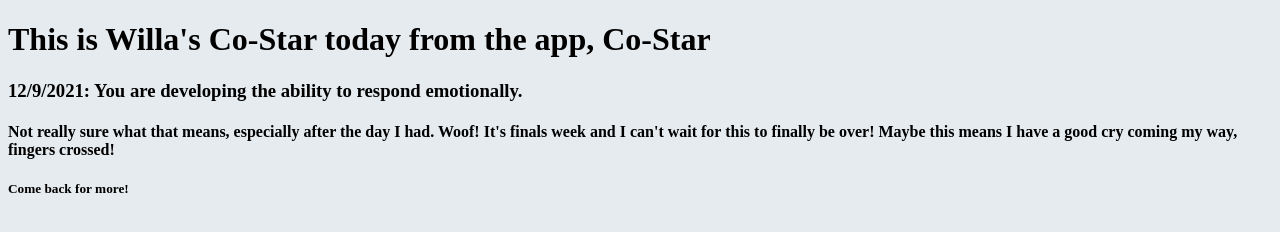
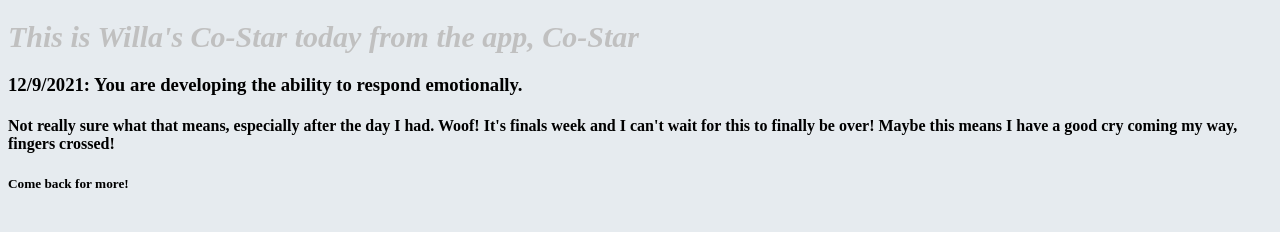
Before and after one commit to willadenton/co-star, a plain HTML site: page index.html in a window 1280 px wide. Drawn offline with Linux system fonts and the light colour scheme.

Commit message:
Add files via upload

```diff
--- a/index.html
+++ b/index.html
@@ -4,6 +4,12 @@
     <head>
         <title>Willa's Costar</title>
         <style>
+            h1 {
+                font-size:30px;
+                color: #C0C0C0;
+                font-weight:bold;
+                font-style:italic;
+            }
             body {
               -webkit-animation: colorchange 20s infinite;
               animation: colorchange 20s infinite;
```
